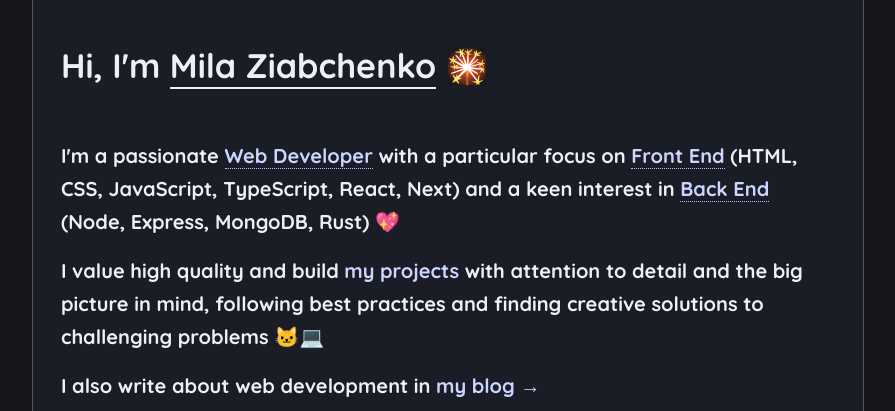
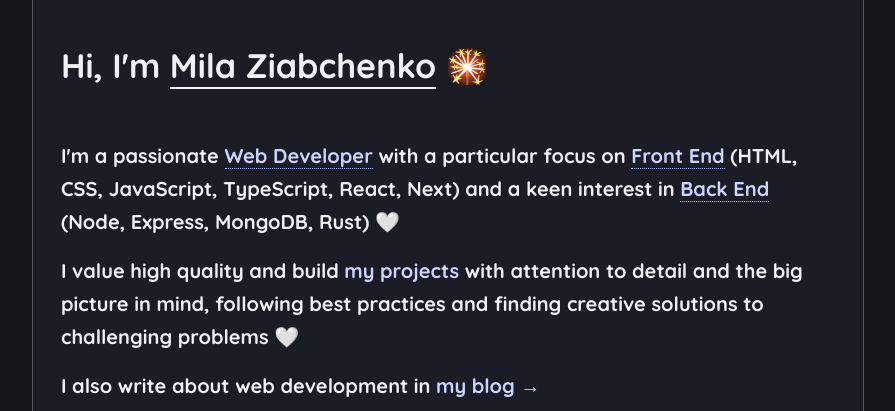
Before and after one commit to MilaZiabchenko/MILA_DEV-Website, a React (Vite) app: page /resume/web-developer in a window 1280 px wide. Shown: the part 780-1191 px from the top of the page, without its empty margins (192-1087 px from the left). Built offline with nearby package versions, Linux system fonts and the light colour scheme.

Commit message:
Update WebDeveloper.tsx

```diff
--- a/src/pages/resume/WebDeveloper.tsx
+++ b/src/pages/resume/WebDeveloper.tsx
@@ -16,7 +16,7 @@ const WebDeveloper = () => (
         I'm a passionate <span>Web Developer</span> with a particular focus on{' '}
         <span>Front End</span> (HTML, CSS, JavaScript, TypeScript, React, Next)
         and a keen interest in <span>Back End</span> (Node, Express, MongoDB,
-        Rust) 💖
+        Rust) 🤍
       </p>
       <p>
         I value high quality and build{' '}
@@ -24,7 +24,7 @@ const WebDeveloper = () => (
           my projects
         </a>{' '}
         with attention to detail and the big picture in mind, following best
-        practices and finding creative solutions to challenging problems 🐱‍💻
+        practices and finding creative solutions to challenging problems 🤍
       </p>
       <p>
         I also write about web development in{' '}
```
